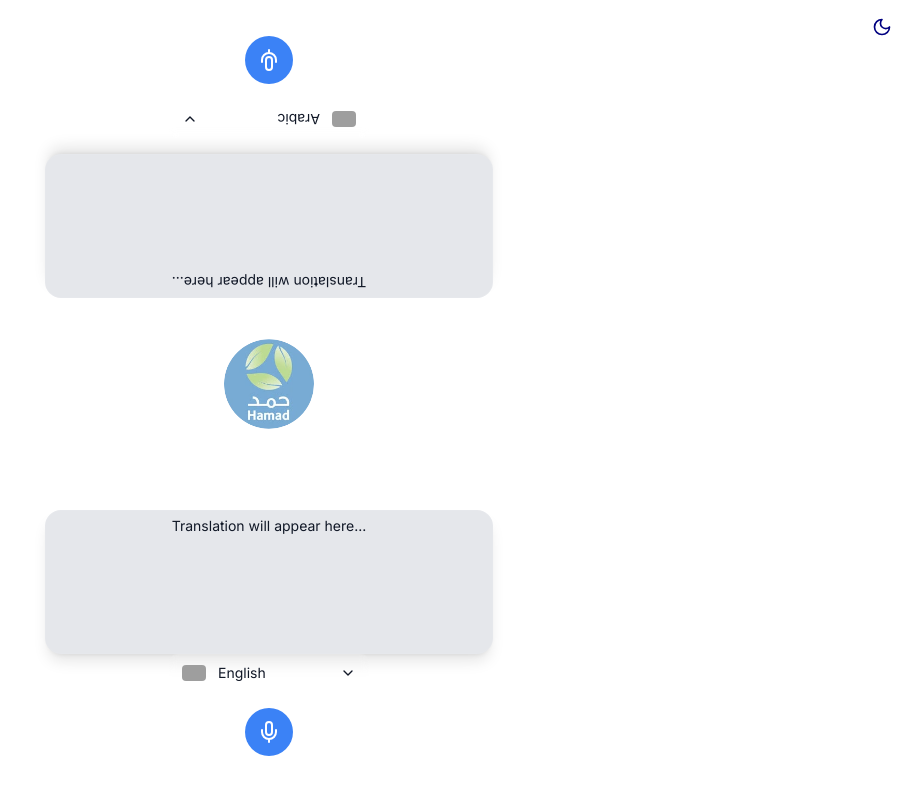
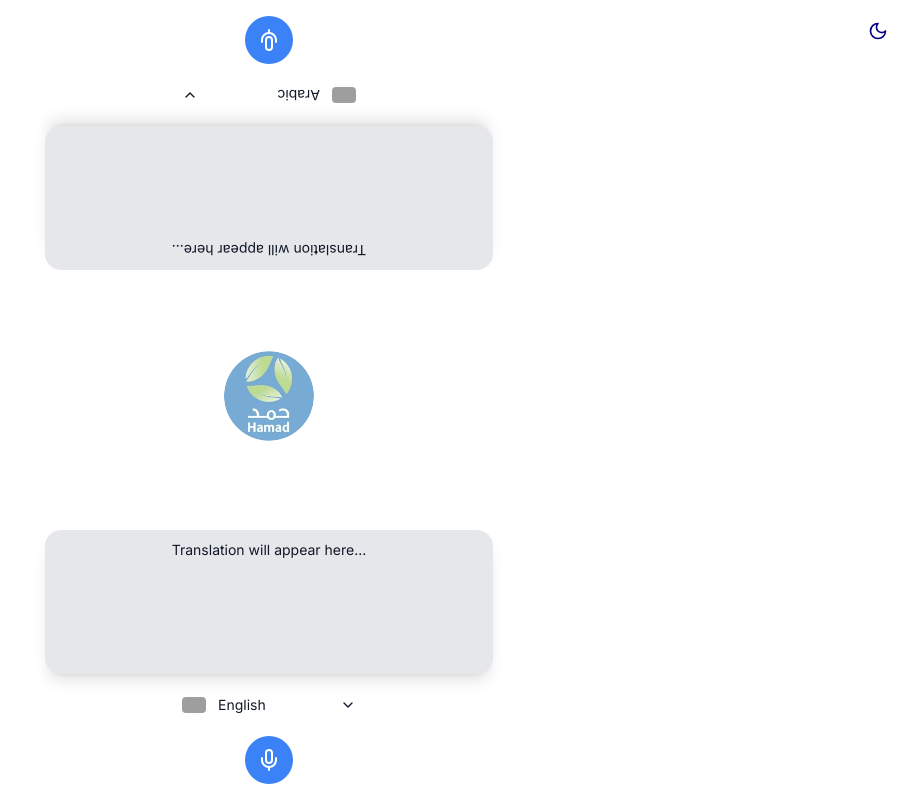
Before and after one commit to AnasDhahri/hamad, a React (Vite) app: page / in a window 1280 px wide. Shown: the whole page, without its empty margins (371-1280 px from the left). Built offline with nearby package versions, Linux system fonts and the light colour scheme; grey boxes are pictures that could not be loaded.

Commit message:
Update ConversationMode.tsx

```diff
--- a/src/components/ConversationMode.tsx
+++ b/src/components/ConversationMode.tsx
@@ -1,3 +1,4 @@
+// ConversationMode.tsx
 import React, { useState, useCallback, useRef, useEffect } from 'react';
 import { motion } from 'framer-motion';
 import { useSpeechSynthesis } from '../hooks/useSpeechSynthesis';
@@ -11,21 +12,20 @@ import StaticLogo from './StaticLogo';
 
 export default function ConversationMode() {
   const speaker1LangRef = useRef<string | null>(null);
-  const [speaker1Lang, setSpeaker1Lang] = useState<string>('ar-SA'); // Default to Arabic
+  const [speaker1Lang, setSpeaker1Lang] = useState<string>('ar-SA');
   const [speaker1Translation, setSpeaker1Translation] = useState('');
   const [speaker2Lang, setSpeaker2Lang] = useState('en-US');
   const [speaker2Translation, setSpeaker2Translation] = useState('');
   const [isSessionActive, setIsSessionActive] = useState(false);
   const [speaker1MicActive, setSpeaker1MicActive] = useState(false);
   const [speaker2MicActive, setSpeaker2MicActive] = useState(false);
-  const { speak, isSpeaking } = useSpeechSynthesis();
-  const { isTranslating, startTranslation, stopTranslation } = useTranslation(); // Ensure this matches
+  const { speak } = useSpeechSynthesis();
+  const { isTranslating, startTranslation, stopTranslation } = useTranslation();
   const { theme } = useTheme();
 
   const textBackground = theme === 'light' ? 'bg-gray-200' : 'bg-gray-700';
 
   const showQuotaExceededToast = useCallback(() => {
-    console.log('Showing quota exceeded toast');
     toast.error('Quota exceeded. Please check your Azure Speech Service subscription or try again later.', {
       position: 'top-right',
       autoClose: 5000,
@@ -53,7 +53,6 @@ export default function ConversationMode() {
   }, [speaker1Lang]);
 
   const speakTTS = useCallback(async (text: string, lang: string) => {
-    console.log(`speakTTS called with text: "${text}", lang: "${lang}"`);
     await speak(text, lang);
   }, [speak]);
 
@@ -116,24 +115,24 @@ export default function ConversationMode() {
     <motion.div
       initial={{ opacity: 0 }}
       animate={{ opacity: 1 }}
-      className="h-screen bg-background transition-colors flex flex-col items-center px-2 py-1 relative"
+      className="h-screen bg-background transition-colors flex flex-col items-center px-2 py-2 relative overflow-visible"
     >
-      <div className="absolute top-1 right-1 z-[2000]">
+      {/* theme toggle in top right */}
+      <div className="absolute top-2 right-2 z-[2000]">
         <ThemeToggle />
       </div>
 
-      <div className="w-full max-w-md flex flex-col h-[calc(100vh-2rem)] relative">
-        {/* Speaker 1 at the top, not inverted */}
-        <div className="flex flex-col items-center mt-4 z-[1500] relative pointer-events-auto transform rotate-180">
-          <div className="w-full flex flex-col items-center justify-start relative">
-            {/* Text Area */}
-            <div className={`glass-panel p-1 w-full flex flex-col items-center ${textBackground} mb-4 h-36`} dir="auto">
-              <p className="text-[14px] text-text-secondary text-center mt-0 overflow-y-auto">
+      {/* main layout container */}
+      <div className="w-full max-w-md flex flex-col justify-between h-full relative z-[10] py-2">
+
+        {/* speaker 1 (flipped view) */}
+        <div className="flex flex-col items-center gap-3 rotate-180 relative z-[9999]">
+          <div className={`glass-panel w-full p-2 h-36 ${textBackground}`}>
+            <p className="text-[14px] text-text-secondary text-center overflow-y-auto">
               {speaker1Translation || 'Translation will appear here...'}
             </p>
           </div>
-            {/* Dropdown */}
-            <div className="w-full flex justify-center relative mb-4 z-[1600]">
+          <div>
             <LanguageSelector
               label=""
               value={speaker1Lang}
@@ -141,8 +140,6 @@ export default function ConversationMode() {
               disabled={isSessionActive}
             />
           </div>
-            {/* Mic Button */}
-            <div className="mb-4">
           <MicButton
             isActive={speaker1MicActive}
             isDisabled={speaker2MicActive}
@@ -150,34 +147,25 @@ export default function ConversationMode() {
             onStop={handleStopSpeaker1Mic}
           />
         </div>
-          </div>
-        </div>
 
-        {/* Static Logo in the middle with increased spacing */}
-        <div className="flex flex-col items-center justify-center absolute inset-0 z-[1] py-24 min-h-[160px]">
+        {/* centered static logo */}
+        <div className="flex items-center justify-center py-6 z-0">
           <StaticLogo />
         </div>
 
-        {/* Speaker 2 at the bottom, not inverted */}
-        <div className="flex flex-col items-center mb-0 mt-auto z-[1500] relative pointer-events-auto">
-          <div className="w-full flex flex-col items-center justify-start relative">
-            {/* Text Area */}
-            <div className={`glass-panel p-1 w-full flex flex-col items-center ${textBackground} mt-2 h-36`} dir="auto">
-              <p className="text-[14px] text-text-secondary text-center mt-0 overflow-y-auto">
+        {/* speaker 2 (normal view) */}
+        <div className="flex flex-col items-center gap-3">
+          <div className={`glass-panel w-full p-2 h-36 ${textBackground}`}>
+            <p className="text-[14px] text-text-secondary text-center overflow-y-auto">
               {speaker2Translation || 'Translation will appear here...'}
             </p>
           </div>
-            {/* Dropdown */}
-            <div className="w-full flex justify-center relative mb-4 z-[1600]">
           <LanguageSelector
             label=""
             value={speaker2Lang}
             onChange={handleSpeaker2Change}
             disabled={isSessionActive}
           />
-            </div>
-            {/* Mic Button */}
-            <div className="mb-4">
           <MicButton
             isActive={speaker2MicActive}
             isDisabled={speaker1MicActive}
@@ -186,8 +174,6 @@ export default function ConversationMode() {
           />
         </div>
       </div>
-        </div>
-      </div>
     </motion.div>
   );
 }
```
Lines whose indentation alone changed are shown as unchanged.
